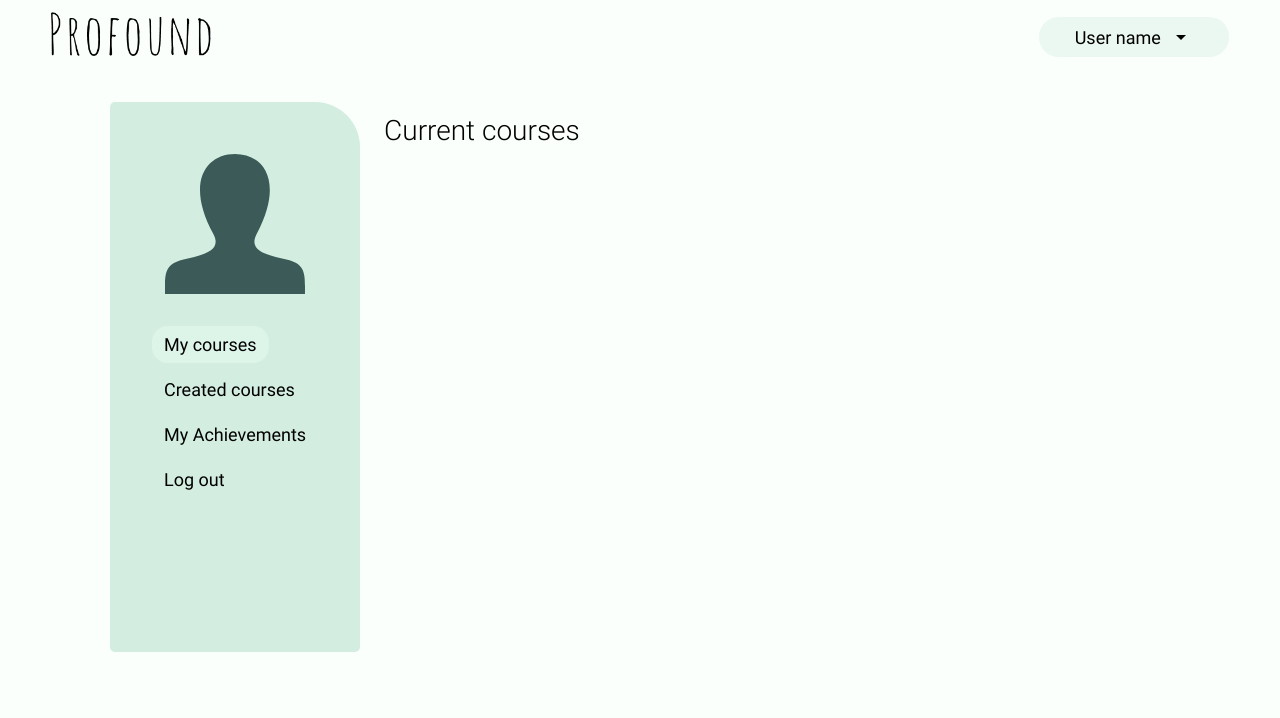
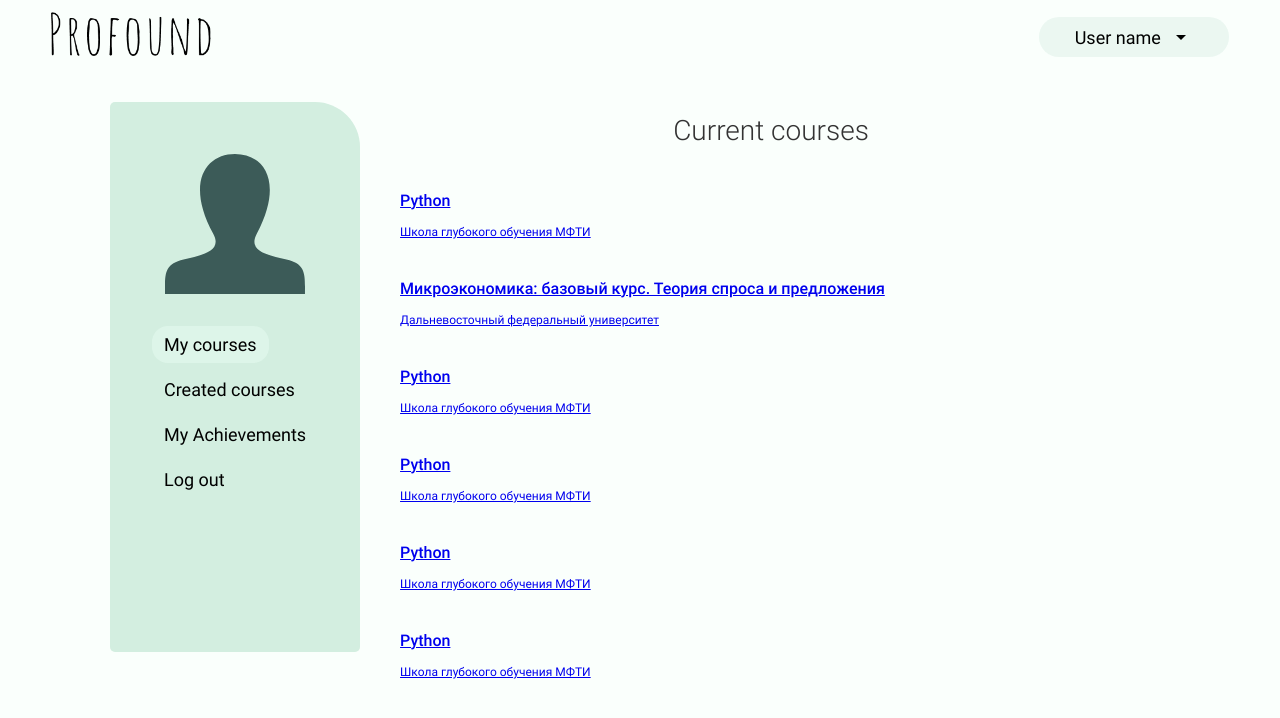
Before and after one commit to Nastik1811/profound-client, a React (Create React App) app: page /home/in_progress in a window 1280 px wide. Shown: the top 718 px of the page. Built offline with nearby package versions, Linux system fonts and the light colour scheme; data requests are answered from the project's data file; sample sign-in values are in the browser's storage.

Commit message:
Create previews for created and current courses

```diff
--- /dev/null
+++ b/src/pages/HomePage/CreatedCourses/CreatedCoursePreview.tsx
@@ -0,0 +1,21 @@
+import React from 'react'
+import { Link } from 'react-router-dom'
+
+type CoursePreviewProps = {
+    id: string,
+    title: string,
+    author: string
+}
+
+const CreatedCoursePreview : React.FC<CoursePreviewProps> = ({id, title, author}) => {
+    return(
+        <Link className="created-course-preview" to={`/overview/${id}`}>
+            <div className="p-info">
+                <span className="p-title">{title}</span>
+                <span></span>
+            </div>
+        </Link>
+    )
+}
+
+export default CreatedCoursePreview
--- a/src/pages/HomePage/CreatedCourses/index.tsx
+++ b/src/pages/HomePage/CreatedCourses/index.tsx
@@ -1,16 +1,49 @@
+
+import { Button } from '@material-ui/core'
 import React, { useEffect, useState } from 'react'
+import { Link } from 'react-router-dom'
+import Loader from '../../../components/Loader'
+import { useHttp } from '../../../hooks/http.hook'
 import { ICoursePreview } from '../../../types'
+import CreatedCoursePreview from './CreatedCoursePreview'
 
 const CreatedCourses = () => {
+    const {request, loading} = useHttp()
+
     const [courses, setCourses] = useState<ICoursePreview[]|undefined>(undefined)
     useEffect(()=>{
-        fetch('/courses').then(res => res.json()).then(setCourses)
+        request('/courses').then(setCourses)
     },[])
 
+    if(loading){
+        return(
+            <Loader/>
+        )
+    }
     return(
-        <section className="home-section">
-            <h3 className="section-title">Created courses</h3>
-        </section>
+        <>
+            <header className="section-header">
+                    <h3 className="title">Created courses</h3>
+            </header>
+            <div className="created-course-list">
+                <Link className="created-course-preview constructor-link" to="/constructor">
+                    <span className="">
+                        CREATE COURSE
+                    </span>
+                </Link>
+            {
+                courses?.length ? courses.map( c =>
+                    <CreatedCoursePreview
+                        id={c.id}
+                        author={c.author}
+                        title={c.title}
+                        />
+                )
+                :
+                <div>No created coures yet</div>
+            }
+            </div>
+        </>
     )
 }
 
--- /dev/null
+++ b/src/pages/HomePage/CurrentCourses/CurrentCoursePreview.tsx
@@ -0,0 +1,23 @@
+import React from 'react'
+import { Link } from 'react-router-dom'
+
+type CoursePreviewProps = {
+    id: string,
+    title: string,
+    author: string,
+    lessons_number: number,
+    passed_lessons_number: number
+}
+
+const CurrentCoursePreview : React.FC<CoursePreviewProps> = ({id, title, author, lessons_number, passed_lessons_number}) => {
+    return(
+        <Link className="current-course-preview" to={`/overview/${id}`}>
+            <div className="p-info">
+                <span className="p-title">{title}</span>
+                <span className="p-creator">{author}</span>
+            </div>
+        </Link>
+    )
+}
+
+export default CurrentCoursePreview
--- a/src/pages/HomePage/CurrentCourses/index.tsx
+++ b/src/pages/HomePage/CurrentCourses/index.tsx
@@ -1,5 +1,7 @@
 import React, { useEffect, useState } from 'react'
+import { Link } from 'react-router-dom'
 import { ICoursePreview } from '../../../types'
+import CurrentCoursePreview from './CurrentCoursePreview'
 
 
 const CurrentCourses = () => {
@@ -9,9 +11,26 @@ const CurrentCourses = () => {
     },[])
 
     return(
-        <section className="home-section">
-            <h3 className="section-title">Current courses</h3>
-        </section>
+        <>
+            <header className="section-header">
+                    <h3 className="title">Current courses</h3>
+            </header>
+            <div className="created-course-list">
+            {
+                courses?.length ? courses.map( c =>
+                    <CurrentCoursePreview
+                        id={c.id}
+                        author={c.author}
+                        title={c.title}
+                        lessons_number={20}
+                        passed_lessons_number={5}
+                        />
+                )
+                :
+                <div>No created coures yet</div>
+            }
+            </div>
+        </>
     )
 }
 
--- a/src/pages/HomePage/index.tsx
+++ b/src/pages/HomePage/index.tsx
@@ -15,13 +15,15 @@ const HomePage = () => {
                     <div className="user-img"></div>
                     <UserMenu className="menu-list"/>
                 </div>
-                <Switch>
-                    <Route path="/home/in_progress" children={<CurrentCourses/>}/>
-                    <Route path="/home/own_courses" children={<CreatedCourses/>}/>
-                    <Route path="/home/achivements" children={<Achievements/>} />
-                    <Redirect to="/home/in_progress"/>
-                </Switch>
 
+                <section className="home-section">
+                    <Switch>
+                        <Route path="/home/in_progress" children={<CurrentCourses/>}/>
+                        <Route path="/home/own_courses" children={<CreatedCourses/>}/>
+                        <Route path="/home/achivements" children={<Achievements/>} />
+                        <Redirect to="/home/in_progress"/>
+                    </Switch>
+                </section>
             </div>
         </div>
     )
```
